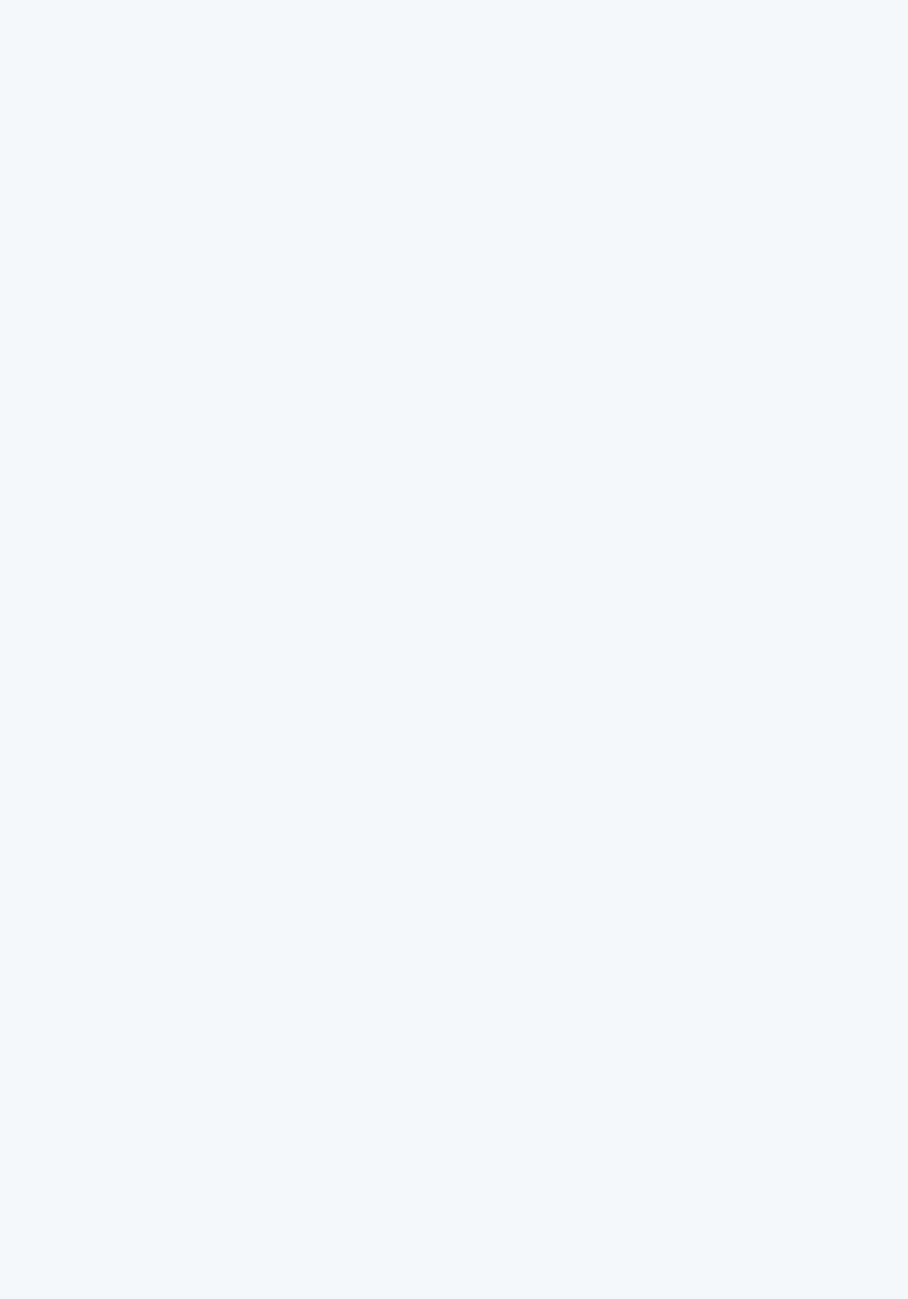
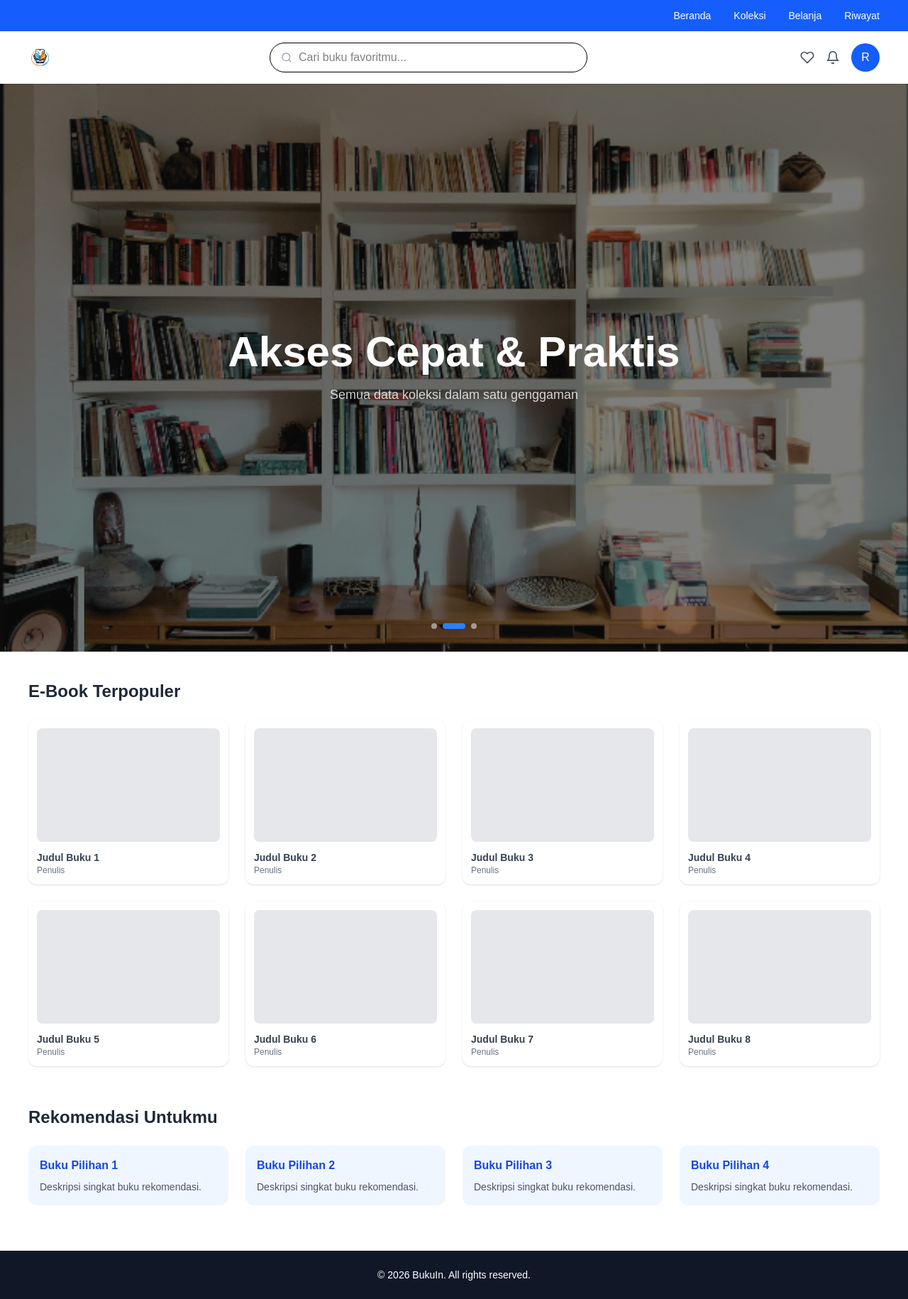
Before and after one commit to kuwphmi/perpustakaan-ihmato, a React (Vite) app in the folder frontend/: page /halamanutama in a window 1280 px wide. Before the commit this address had no page. Shown: the whole page at 71% size. Before the commit the page ends 800 px from the top, so only its background shows below. Built offline with nearby package versions, Linux system fonts and the light colour scheme; the HTML template or start-up script is replaced by a standard one.

Commit message:
halamanutama

```diff
--- a/frontend/src/App.jsx
+++ b/frontend/src/App.jsx
@@ -1,6 +1,7 @@
 import { BrowserRouter, Routes, Route } from "react-router-dom";
 import Beranda from "./pages/beranda";
 import Login from "./pages/login";
+import HalamanUtama from "./pages/halamanutama";
 
 function App() {
   return (
@@ -8,7 +9,7 @@ function App() {
       <Routes>
         <Route path="/" element={<Beranda />} />
         <Route path="/login" element={<Login />} />
-        <Route path="/beranda" element={<Beranda />} />
+        <Route path="/halamanutama" element={<HalamanUtama />} />
       </Routes>
     </BrowserRouter>
   );
--- /dev/null
+++ b/frontend/src/pages/halamanutama.jsx
@@ -0,0 +1,214 @@
+import { useEffect, useState } from "react";
+import {
+  FiSearch,
+  FiBell,
+  FiHeart,
+  FiHome,
+  FiBook,
+  FiUser,
+  FiShoppingCart,
+  FiClock,
+} from "react-icons/fi";
+
+import banner1 from "../assets/banner1.png";
+import banner2 from "../assets/banner2.png";
+import banner3 from "../assets/banner3.png";
+import logo from "../assets/logo.png";
+
+export default function HalamanUtama() {
+  const [currentSlide, setCurrentSlide] = useState(0);
+
+  const slides = [
+    {
+      img: banner1,
+      title: "Sistem Perpustakaan Modern",
+      subtitle: "Kelola buku lebih mudah, cepat, dan efisien",
+    },
+    {
+      img: banner2,
+      title: "Akses Cepat & Praktis",
+      subtitle: "Semua data koleksi dalam satu genggaman",
+    },
+    {
+      img: banner3,
+      title: "Digital Library",
+      subtitle: "Solusi perpustakaan masa depan",
+    },
+  ];
+
+  useEffect(() => {
+    const interval = setInterval(() => {
+      setCurrentSlide((prev) => (prev + 1) % slides.length);
+    }, 4000);
+    return () => clearInterval(interval);
+  }, []);
+
+  return (
+    <div className="bg-white min-h-screen">
+
+      {/* HEADER BIRU (DESKTOP ONLY) */}
+      <div className="hidden md:flex bg-blue-600 text-white px-10 py-3 items-center justify-end text-sm font-medium">
+        <div className="flex gap-8">
+          {["Beranda", "Koleksi", "Belanja", "Riwayat"].map((item, i) => (
+            <p
+              key={i}
+              className="relative cursor-pointer transition-all duration-300 hover:text-blue-200 after:content-[''] after:absolute after:left-0 after:-bottom-1 after:w-0 after:h-[2px] after:bg-white after:transition-all after:duration-300 hover:after:w-full"
+            >
+              {item}
+            </p>
+          ))}
+        </div>
+      </div>
+
+      {/* NAVBAR */}
+      <div className="flex items-center justify-between px-6 md:px-10 py-4 shadow bg-white sticky top-0 z-50">
+
+        {/* LOGO */}
+        <div className="flex items-center gap-2">
+          <img src={logo} alt="logo" className="w-8 h-8" />
+          <h1 className="text-lg md:text-xl font-bold text-blue-600">
+          </h1>
+        </div>
+
+        {/* SEARCH */}
+        <div className="flex-1 flex justify-center px-4">
+          <div className="relative w-full max-w-md">
+            <FiSearch className="absolute left-4 top-1/2 -translate-y-1/2 text-gray-400" />
+            <input
+              type="text"
+              placeholder="Cari buku favoritmu..."
+              className="w-full pl-10 pr-4 py-2 border rounded-full focus:outline-blue-500 focus:ring-2 focus:ring-blue-100 transition-all"
+            />
+          </div>
+        </div>
+
+        {/* ICON */}
+        <div className="flex items-center gap-4">
+          <FiHeart className="text-xl text-gray-600 cursor-pointer hover:text-red-500 transition" />
+          <FiBell className="text-xl text-gray-600 cursor-pointer hover:text-yellow-500 transition" />
+
+          <div className="w-10 h-10 bg-blue-600 text-white flex items-center justify-center rounded-full">
+            R
+          </div>
+        </div>
+      </div>
+
+      {/* BANNER FULLSCREEN */}
+      <div className="relative w-full h-screen overflow-hidden">
+
+        <div
+          className="flex h-full transition-transform duration-700"
+          style={{ transform: `translateX(-${currentSlide * 100}%)` }}
+        >
+          {slides.map((slide, i) => (
+            <div key={i} className="min-w-full h-full relative">
+              <img
+                src={slide.img}
+                className="w-full h-full object-cover"
+              />
+
+              <div className="absolute inset-0 bg-black/50 flex flex-col items-center justify-center text-center px-4">
+                <h1 className="text-3xl md:text-6xl font-bold text-white mb-4">
+                  {slide.title}
+                </h1>
+                <p className="text-white/80 text-sm md:text-lg max-w-xl">
+                  {slide.subtitle}
+                </p>
+              </div>
+            </div>
+          ))}
+        </div>
+
+        {/* MOBILE NAVBAR (ICON ONLY - MODERN EFFECT) */}
+<div className="md:hidden fixed bottom-0 left-0 w-full bg-blue-600 text-white border-t border-blue-500 flex justify-around items-center py-3 z-50">
+
+  <div className="flex flex-col items-center justify-center cursor-pointer transition-all duration-200 active:scale-90 hover:text-white/80">
+    <FiHome className="text-2xl" />
+    <span className="text-[10px] mt-1">Home</span>
+  </div>
+
+  <div className="flex flex-col items-center justify-center cursor-pointer transition-all duration-200 active:scale-90 hover:text-white/80">
+    <FiBook className="text-2xl" />
+    <span className="text-[10px] mt-1">Book</span>
+  </div>
+
+  <div className="flex flex-col items-center justify-center cursor-pointer transition-all duration-200 active:scale-90 hover:text-white/80">
+    <FiShoppingCart className="text-2xl" />
+    <span className="text-[10px] mt-1">Cart</span>
+  </div>
+
+  <div className="flex flex-col items-center justify-center cursor-pointer transition-all duration-200 active:scale-90 hover:text-white/80">
+    <FiClock className="text-2xl" />
+    <span className="text-[10px] mt-1">History</span>
+  </div>
+
+</div>
+
+        {/* DOT */}
+        <div className="absolute bottom-8 left-1/2 -translate-x-1/2 flex gap-2">
+          {slides.map((_, i) => (
+            <button
+              key={i}
+              onClick={() => setCurrentSlide(i)}
+              className={`h-2 rounded-full transition-all ${
+                i === currentSlide ? "w-8 bg-blue-500" : "w-2 bg-white/50"
+              }`}
+            />
+          ))}
+        </div>
+
+      </div>
+
+      {/* SECTION POPULER */}
+      <div className="px-6 md:px-10 mt-10">
+        <h2 className="text-xl md:text-2xl font-bold text-gray-800 mb-6">
+          E-Book Terpopuler
+        </h2>
+
+        <div className="grid grid-cols-2 md:grid-cols-4 gap-4 md:gap-6">
+          {[1,2,3,4,5,6,7,8].map((item) => (
+            <div
+              key={item}
+              className="bg-white shadow rounded-xl p-3 hover:shadow-lg hover:-translate-y-1 transition-all duration-300"
+            >
+              <div className="w-full h-32 md:h-40 bg-gray-200 rounded-lg mb-3"></div>
+              <h3 className="text-sm font-semibold text-gray-700">
+                Judul Buku {item}
+              </h3>
+              <p className="text-xs text-gray-500">Penulis</p>
+            </div>
+          ))}
+        </div>
+      </div>
+
+      {/* SECTION REKOMENDASI */}
+      <div className="px-6 md:px-10 mt-14">
+        <h2 className="text-xl md:text-2xl font-bold text-gray-800 mb-6">
+          Rekomendasi Untukmu
+        </h2>
+
+        <div className="grid grid-cols-2 md:grid-cols-4 gap-4 md:gap-6">
+          {[1,2,3,4].map((item) => (
+            <div
+              key={item}
+              className="bg-blue-50 p-4 rounded-xl hover:shadow-lg hover:-translate-y-1 transition-all duration-300"
+            >
+              <h3 className="font-semibold text-blue-700 mb-2">
+                Buku Pilihan {item}
+              </h3>
+              <p className="text-sm text-gray-600">
+                Deskripsi singkat buku rekomendasi.
+              </p>
+            </div>
+          ))}
+        </div>
+      </div>
+
+      {/* FOOTER */}
+      <div className="mt-16 bg-gray-900 text-white text-center py-6">
+        <p className="text-sm">© 2026 BukuIn. All rights reserved.</p>
+      </div>
+
+    </div>
+  );
+}
--- a/frontend/src/pages/login.jsx
+++ b/frontend/src/pages/login.jsx
@@ -1,4 +1,5 @@
 import { useState } from "react";
+import { useNavigate } from "react-router-dom";
 import logo from "../assets/logo.png";
 
 // ─── Password Strength Helper ──────────────────────────────────────────────
@@ -77,8 +78,6 @@ function SidePanel({ title, description, dotIndex, bgColor }) {
 }
 
 // ─── Login Form ───────────────────────────────────────────────────────────
-import { useNavigate } from "react-router-dom"; // ← tambah di paling atas file
-
 function LoginForm({ onSwitch }) {
   const [email, setEmail] = useState("");
   const [password, setPassword] = useState("");
@@ -86,7 +85,7 @@ function LoginForm({ onSwitch }) {
 
   const handleSubmit = (e) => {
     e.preventDefault();
-    navigate("/beranda"); // ← ganti alert dengan ini
+    navigate("/halamanutama"); // ← ganti alert dengan ini
   };
 
   return (
```
